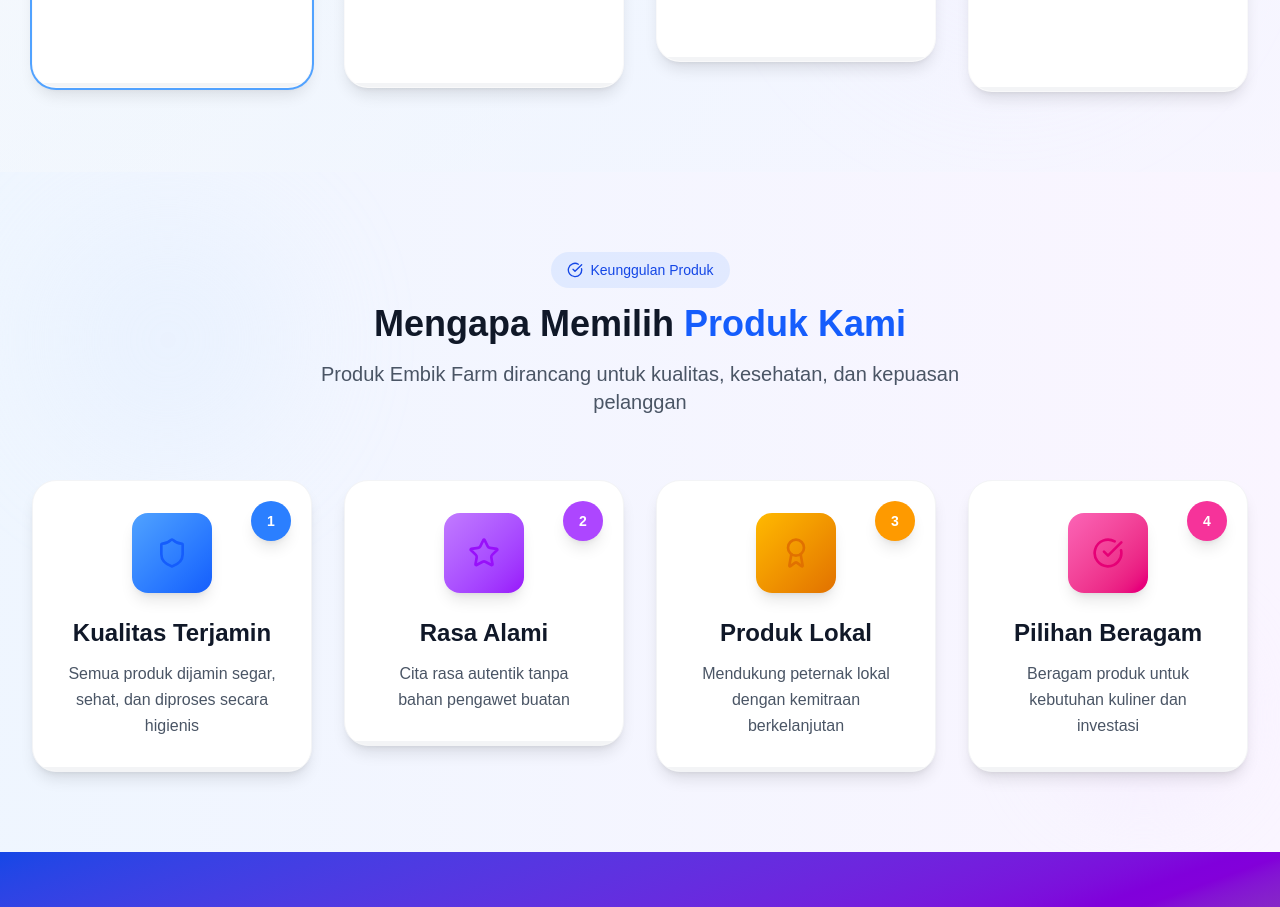
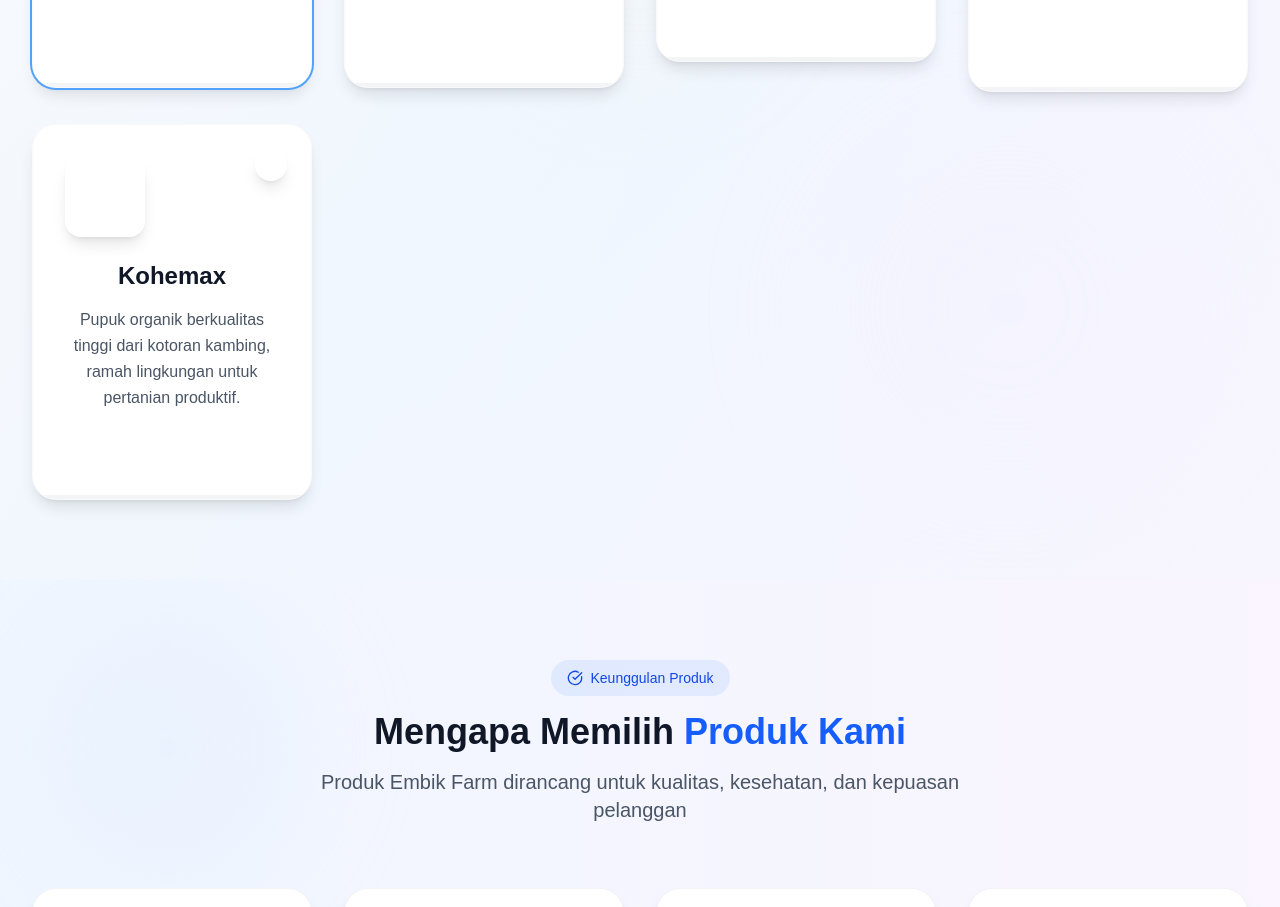
Before and after one commit to MRamadhan000/embik-farm-v1, a Next.js app in the folder frontend/: page /produk in a window 1280 px wide. Shown: the part 1262-2169 px from the top of the page. Built offline with nearby package versions, Linux system fonts and the light colour scheme; a web font is replaced by a local one.

Commit message:
add kohemax to path

```diff
--- a/frontend/src/app/produk/page.tsx
+++ b/frontend/src/app/produk/page.tsx
@@ -10,7 +10,8 @@
     CheckCircle,
     Star,
     Award,
-    Shield
+    Shield,
+    Leaf,
 } from "lucide-react";
 
 const ProductsPage = () => {
@@ -74,6 +75,14 @@
             color: 'from-pink-100 to-rose-100',
             accent: 'pink-600',
             link: '/produk/ice-cream'
+        },
+        {
+            name: 'kohemax',
+            title: 'Kohemax',
+            description: 'Pupuk organik berkualitas tinggi dari kotoran kambing, ramah lingkungan untuk pertanian produktif.',
+            icon: <Leaf className="w-16 h-16 text-green-600" />,
+            link: '/produk/kohemax',
+            stockMax: 1
         }
     ];
 
```
